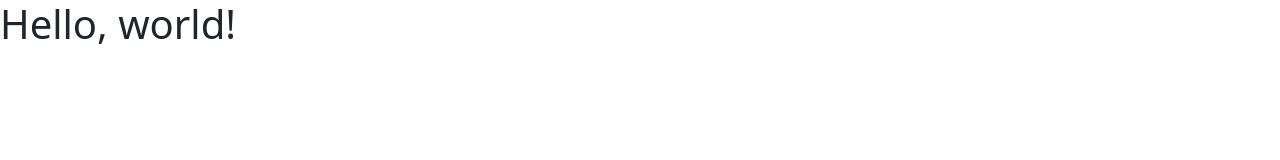
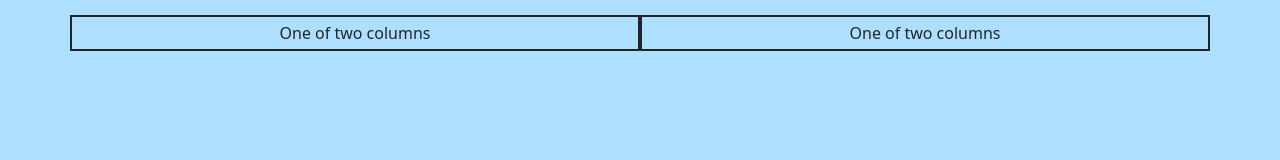
Before and after one commit to InkoWoomy/WeatherSprint-Client, a plain HTML site: page index.html in a window 1280 px wide. Drawn offline with nearby package versions, Linux system fonts and the light colour scheme.

Commit message:
column setup 1

```diff
--- a/index.html
+++ b/index.html
@@ -5,9 +5,37 @@
     <meta name="viewport" content="width=device-width, initial-scale=1">
     <title>Bootstrap demo</title>
     <link href="https://cdn.jsdelivr.net/npm/bootstrap@5.3.2/dist/css/bootstrap.min.css" rel="stylesheet" integrity="sha384-T3c6CoIi6uLrA9TneNEoa7RxnatzjcDSCmG1MXxSR1GAsXEV/Dwwykc2MPK8M2HN" crossorigin="anonymous">
+    <link href="style/styles.css" rel="stylesheet">
   </head>
   <body>
-    <h1>Hello, world!</h1>
+
+    <div class="container text-center" style="margin-top: 15px; flex-direction: column; align-items: center; justify-content: space-evenly;">
+        <div class="row d-flex">
+            <!--Left Column-->
+            <div class="p-1 col border border-dark border-2">
+                One of two columns
+            </div>
+
+            <!--Right Column-->
+            <div class="p-1 col border border-dark border-2">
+                One of two columns
+            </div>
+        </div>
+    </diColumn
+
+
+
+
+
+
+
+
+
+
+
+
+
+
 
 
 
--- a/style/styles.css
+++ b/style/styles.css
@@ -0,0 +1,13 @@
+body{
+    background-color: #afdfff;
+}
+
+.box{
+    background-color: white;
+
+}
+
+.test{
+    background-color: white;
+    border-color: black;
+}
```
